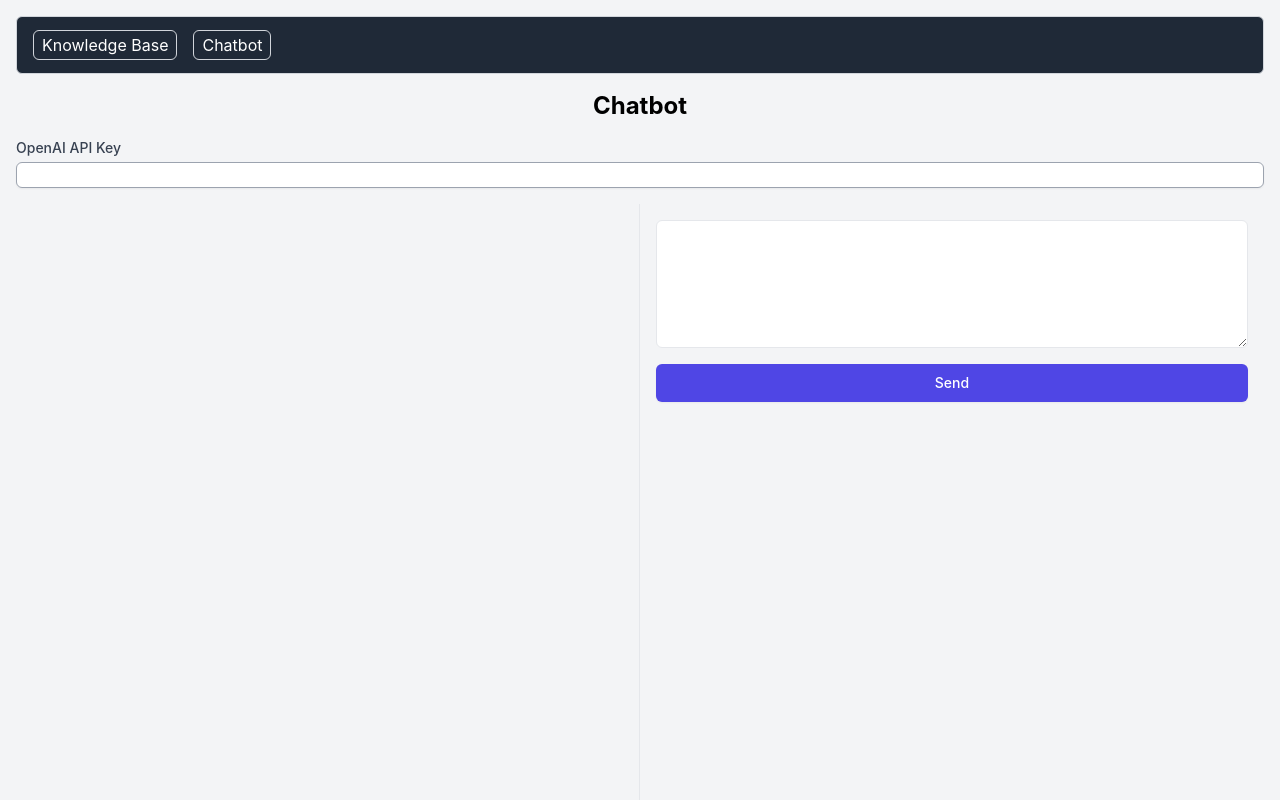
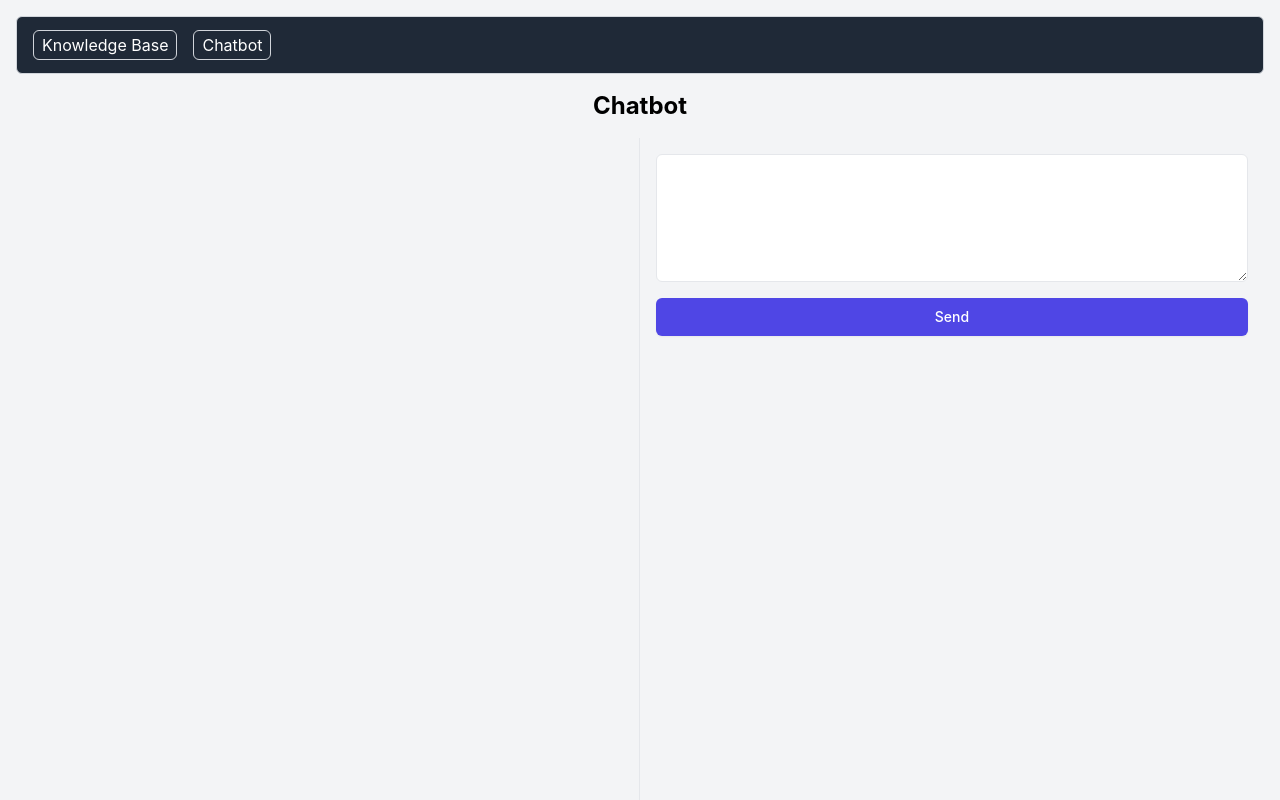
Before and after one commit to BillDhawal/supabase_langchain_custom_chatbot, a Next.js app: page /chatbot in a window 1280 px wide. Shown: the top 800 px of the page. Built offline with nearby package versions, Linux system fonts and the light colour scheme.

Commit message:
Remove dependency on openai key

```diff
--- a/components/Chatbot.tsx
+++ b/components/Chatbot.tsx
@@ -29,8 +29,10 @@ question: {question}
 answer (in detail): `;
 const answerPrompt = PromptTemplate.fromTemplate(answerTemplate);
 
-export default function Chatbot({ apiKey }: { apiKey: string }) {
-  const [convHistory, setConvHistory] = useState<string[]>([]);
+export default function Chatbot() {
+  const [convHistory, setConvHistory] = useState<
+    { type: string; message: string }[]
+  >([]);
   const [userInput, setUserInput] = useState("");
 
   const handleSubmit = async (e: React.FormEvent<HTMLFormElement>) => {
@@ -39,11 +41,14 @@ export default function Chatbot({ apiKey }: { apiKey: string }) {
     setUserInput("");
 
     const llm = new ChatOpenAI({
-      openAIApiKey: apiKey,
+      openAIApiKey: process.env.NEXT_PUBLIC_OPENAI_API_KEY!,
       maxTokens: 1500,
       temperature: 0.5,
     });
-    const retriever = createRetriever(apiKey);
+    if (!process.env.NEXT_PUBLIC_OPENAI_API_KEY) {
+      throw new Error("Missing OpenAI API key");
+    }
+    const retriever = createRetriever(process.env.NEXT_PUBLIC_OPENAI_API_KEY);
 
     const standaloneQuestionChain = standaloneQuestionPrompt
       .pipe(llm)
@@ -72,10 +77,14 @@ export default function Chatbot({ apiKey }: { apiKey: string }) {
 
     const response = await chain.invoke({
       question: question,
-      conv_history: formatConvHistory(convHistory),
+      conv_history: formatConvHistory(convHistory.map((item) => item.message)),
     });
 
-    setConvHistory([...convHistory, `User: ${question}`, `AI: ${response}`]);
+    setConvHistory([
+      ...convHistory,
+      { type: "User", message: question },
+      { type: "AI", message: response },
+    ]);
 
     console.log("User:", question);
     console.log("AI:", response);
@@ -85,8 +94,13 @@ export default function Chatbot({ apiKey }: { apiKey: string }) {
     <section className="chatbot-container flex h-screen">
       <div className="chatbot-history w-1/2 p-4 border-r overflow-y-auto">
         {convHistory.map((message, index) => (
-          <p key={index} className="chatbot-message mb-2">
-            {message}
+          <p
+            key={index}
+            className={`chatbot-message mb-2 ${
+              message.type === "User" ? "text-blue-500" : "text-green-500"
+            }`}
+          >
+            {message.type}: {message.message}
           </p>
         ))}
       </div>
--- a/components/KnowledgeBaseForm.tsx
+++ b/components/KnowledgeBaseForm.tsx
@@ -8,7 +8,6 @@ import "dotenv/config";
 export default function KnowledgeBaseForm() {
   const [formData, setFormData] = useState({
     knowledgeBase: "",
-    openAiApiKey: "",
   });
   const [isSubmitted, setIsSubmitted] = useState(false);
   const [deleteSuccess, setDeleteSuccess] = useState(false);
@@ -23,12 +22,12 @@ export default function KnowledgeBaseForm() {
   const handleSubmit = async (e: React.FormEvent<HTMLFormElement>) => {
     e.preventDefault();
     console.log("Form Data:", formData);
-    localStorage.setItem("openAiApiKey", formData.openAiApiKey); // Save API key to localStorage
     try {
       await submitKnowledgeBase({
         ...formData,
         supabaseUrl: process.env.NEXT_PUBLIC_SUPABASE_URL!,
         supabaseApiKey: process.env.NEXT_PUBLIC_SUPABASE_API_KEY!,
+        openAiApiKey: process.env.NEXT_PUBLIC_OPENAI_API_KEY!,
       });
       setIsSubmitted(true);
     } catch (error) {
@@ -85,23 +84,6 @@ export default function KnowledgeBaseForm() {
           />
         </div>
         <div>
-          <label
-            htmlFor="openAiApiKey"
-            className="block text-sm font-medium text-gray-700"
-          >
-            OpenAI API Key
-          </label>
-          <input
-            type="password"
-            id="openAiApiKey"
-            name="openAiApiKey"
-            className="mt-1 block w-full rounded-md border border-gray-400 shadow-sm focus:border-indigo-500 focus:ring focus:ring-indigo-200 focus:ring-opacity-50"
-            value={formData.openAiApiKey}
-            onChange={handleChange}
-            required
-          />
-        </div>
-        <div>
           <button
             type="submit"
             className="inline-flex justify-center py-2 px-4 border border-transparent shadow-sm text-sm font-medium rounded-md text-white bg-indigo-600 hover:bg-indigo-700 focus:outline-none focus:ring-2 focus:ring-offset-2 focus:ring-indigo-500"
--- a/pages/chatbot.tsx
+++ b/pages/chatbot.tsx
@@ -1,14 +1,7 @@
-import { useState } from "react";
 import Link from "next/link";
 import Chatbot from "@/components/Chatbot";
 
 export default function ChatbotPage() {
-  const [apiKey, setApiKey] = useState("");
-
-  const handleApiKeyChange = (e: React.ChangeEvent<HTMLInputElement>) => {
-    setApiKey(e.target.value);
-  };
-
   return (
     <main className="container mx-auto p-4 min-h-screen bg-background">
       <nav className="mb-4 p-4 border border-accent bg-primary text-white rounded-md">
@@ -30,24 +23,7 @@ export default function ChatbotPage() {
         </ul>
       </nav>
       <h1 className="text-2xl font-bold mb-4 text-center font-sans">Chatbot</h1>
-      <div className="mb-4">
-        <label
-          htmlFor="apiKey"
-          className="block text-sm font-medium text-gray-700"
-        >
-          OpenAI API Key
-        </label>
-        <input
-          type="password"
-          id="apiKey"
-          name="apiKey"
-          className="mt-1 block w-full rounded-md border border-gray-400 shadow-sm focus:border-indigo-500 focus:ring focus:ring-indigo-200 focus:ring-opacity-50"
-          value={apiKey}
-          onChange={handleApiKeyChange}
-          required
-        />
-      </div>
-      <Chatbot apiKey={apiKey} />
+      <Chatbot />
     </main>
   );
 }
```
